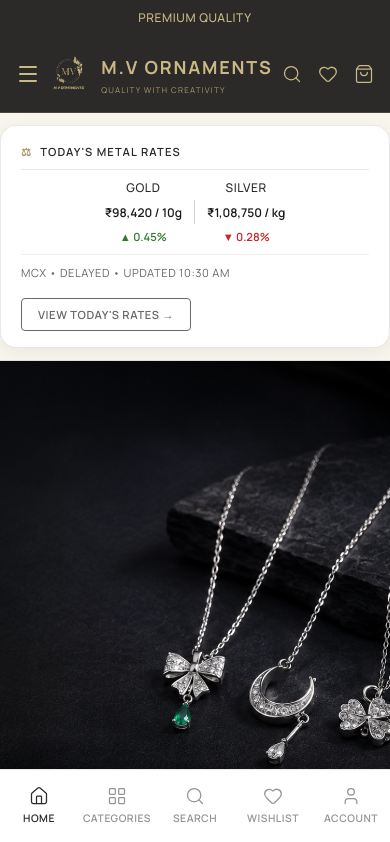
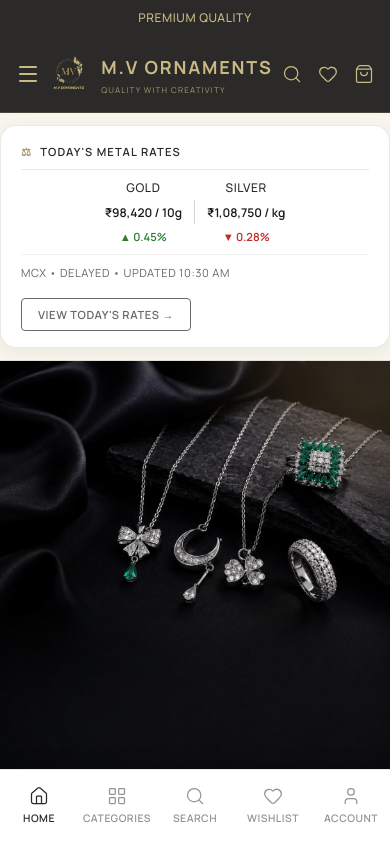
Before and after one commit to rajgupta33/mv-jeweller-sample, a React (Vite) app: page / in a window 390 px wide. Shown: the top 842 px of the page. Built offline with nearby package versions, Linux system fonts and the light colour scheme.

Commit message:
Add responsive picture tag for mobile banner

```diff
--- a/src/components/Hero.jsx
+++ b/src/components/Hero.jsx
@@ -41,8 +41,11 @@ function Hero() {
 
         {/* Right Image Side */}
         <div className="hero-image-wrapper">
-          {/* We use the banner image provided in the root directory */}
-          <img src={getImageUrl("/banner-image.png")} alt="Modern Silver Jewellery Collection" className="hero-image" />
+          <picture>
+            <source media="(max-width: 1023px)" srcSet={getImageUrl("/banner-mobile.png")} />
+            <source media="(min-width: 1024px)" srcSet={getImageUrl("/banner-image.png")} />
+            <img src={getImageUrl("/banner-image.png")} alt="Modern Silver Jewellery Collection" className="hero-image" />
+          </picture>
         </div>
 
       </div>
```
Also changed, not shown: public/banner-mobile.png (added).
